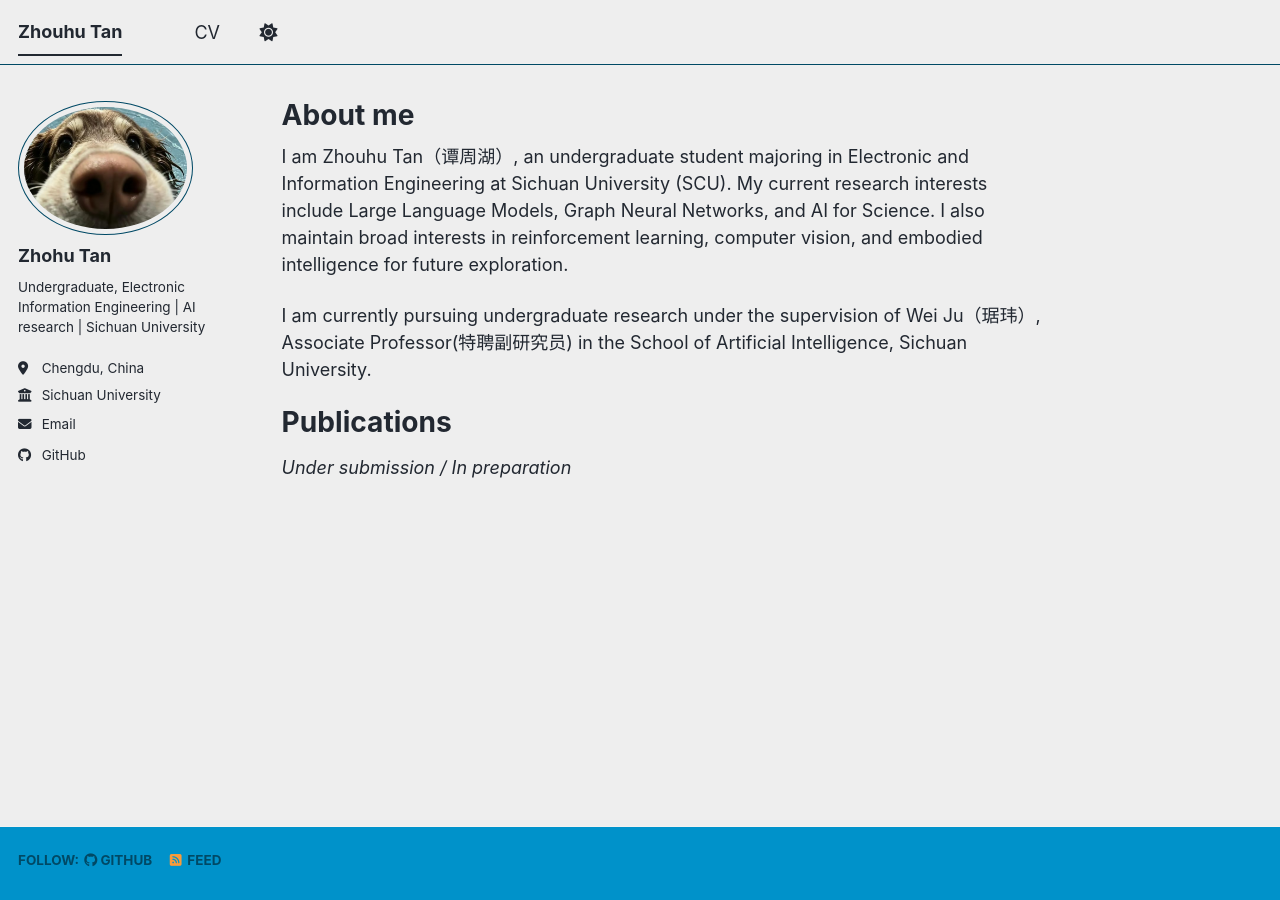
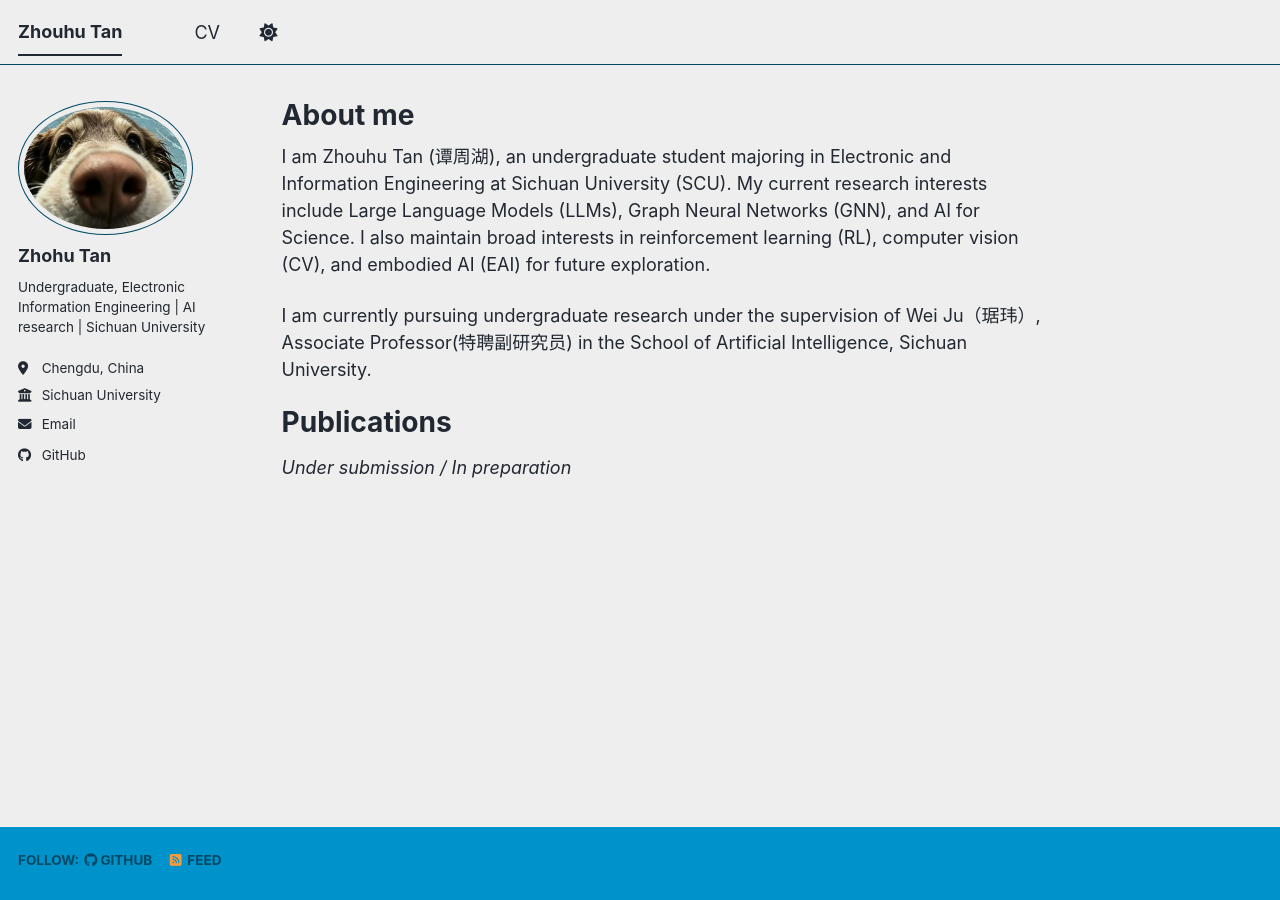
Before and after one commit to tanzhouhu/tanzhouhu.github.io, a Jekyll site: the page built from _pages/about.md, in a window 1280 px wide. Built offline with Jekyll 4.4.1, drawn with Linux system fonts in a browser that asks for light colours; a style sheet for code colours, icons or effects is not loaded.

Commit message:
Update about.md

```diff
--- a/_pages/about.md
+++ b/_pages/about.md
@@ -7,9 +7,9 @@ redirect_from:
   - /about.html
 ---
 
-I am Zhouhu Tan（谭周湖）, an undergraduate student majoring in Electronic and Information Engineering at Sichuan University (SCU).
-My current research interests include Large Language Models, Graph Neural Networks, and AI for Science.
-I also maintain broad interests in reinforcement learning, computer vision, and embodied intelligence for future exploration.
+I am Zhouhu Tan (谭周湖), an undergraduate student majoring in Electronic and Information Engineering at Sichuan University (SCU).
+My current research interests include Large Language Models (LLMs), Graph Neural Networks (GNN), and AI for Science.
+I also maintain broad interests in reinforcement learning (RL), computer vision (CV), and embodied AI (EAI) for future exploration.
 
 I am currently pursuing undergraduate research under the supervision of Wei Ju（琚玮）, Associate Professor(特聘副研究员) in the School of Artificial Intelligence, Sichuan University.
 
```
